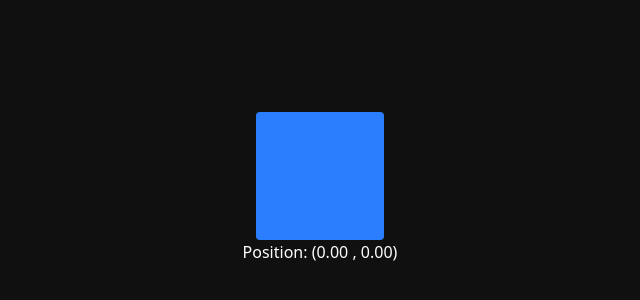
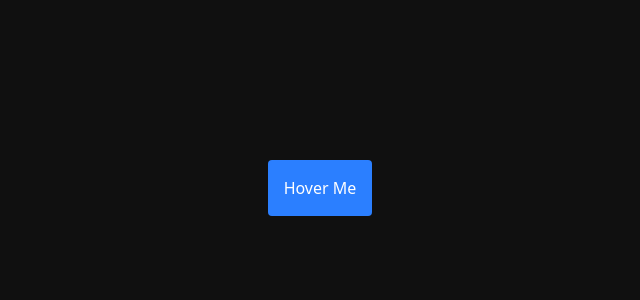
Before and after one commit to Tamalckb531/Learning-Motion, a Next.js app in the folder demos/: page / in a window 1280 px wide. Shown: the part 212-512 px from the top of the page, without its empty margins (320-960 px from the left). Built offline with nearby package versions, Linux system fonts and the light colour scheme.

Commit message:
MotionValue -> add Hover linked scale

```diff
--- a/demos/src/app/page.tsx
+++ b/demos/src/app/page.tsx
@@ -5,8 +5,8 @@ import HoverLinkedScale from "@/projects/MotionValue/HoverLinkedScale";
 export default function Home() {
   return (
     <div className="">
-      <DraggableBox />
-      {/* <HoverLinkedScale /> */}
+      {/* <DraggableBox /> */}
+      <HoverLinkedScale />
       {/* <DynamicRotation />  */}
     </div>
   );
--- a/demos/src/projects/MotionValue/HoverLinkedScale.tsx
+++ b/demos/src/projects/MotionValue/HoverLinkedScale.tsx
@@ -1,7 +1,20 @@
+"use client";
+import { motion, useMotionValue } from "motion/react";
 import React from "react";
 
 const HoverLinkedScale = () => {
-  return <div>HoverLinkedScale</div>;
+  const scale = useMotionValue(1);
+
+  return (
+    <motion.button
+      onHoverStart={() => scale.set(1.2)}
+      onHoverEnd={() => scale.set(1)}
+      style={{ scale }}
+      className=" p-4 bg-blue-500 text-white rounded"
+    >
+      Hover Me
+    </motion.button>
+  );
 };
 
 export default HoverLinkedScale;
```
